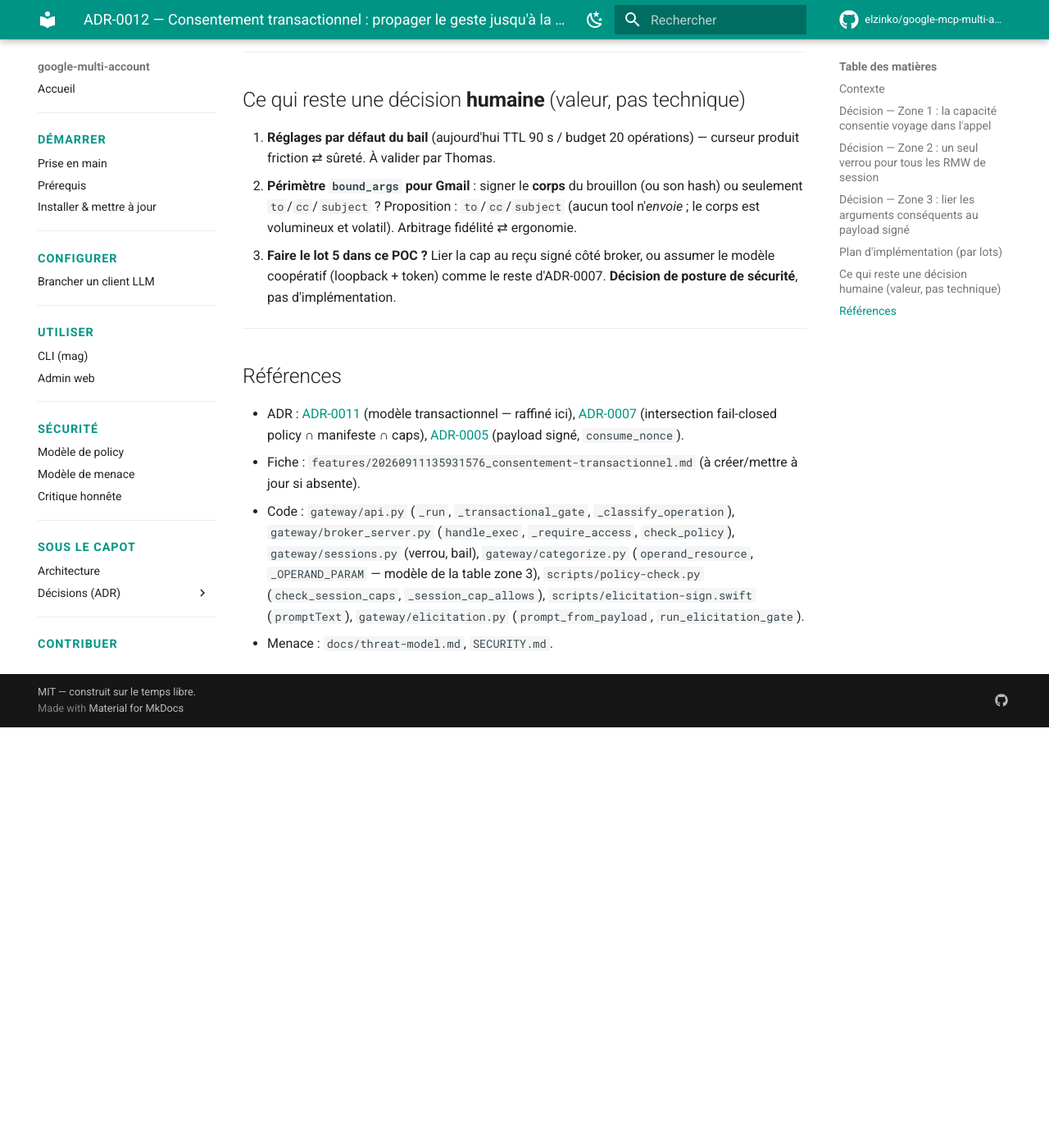
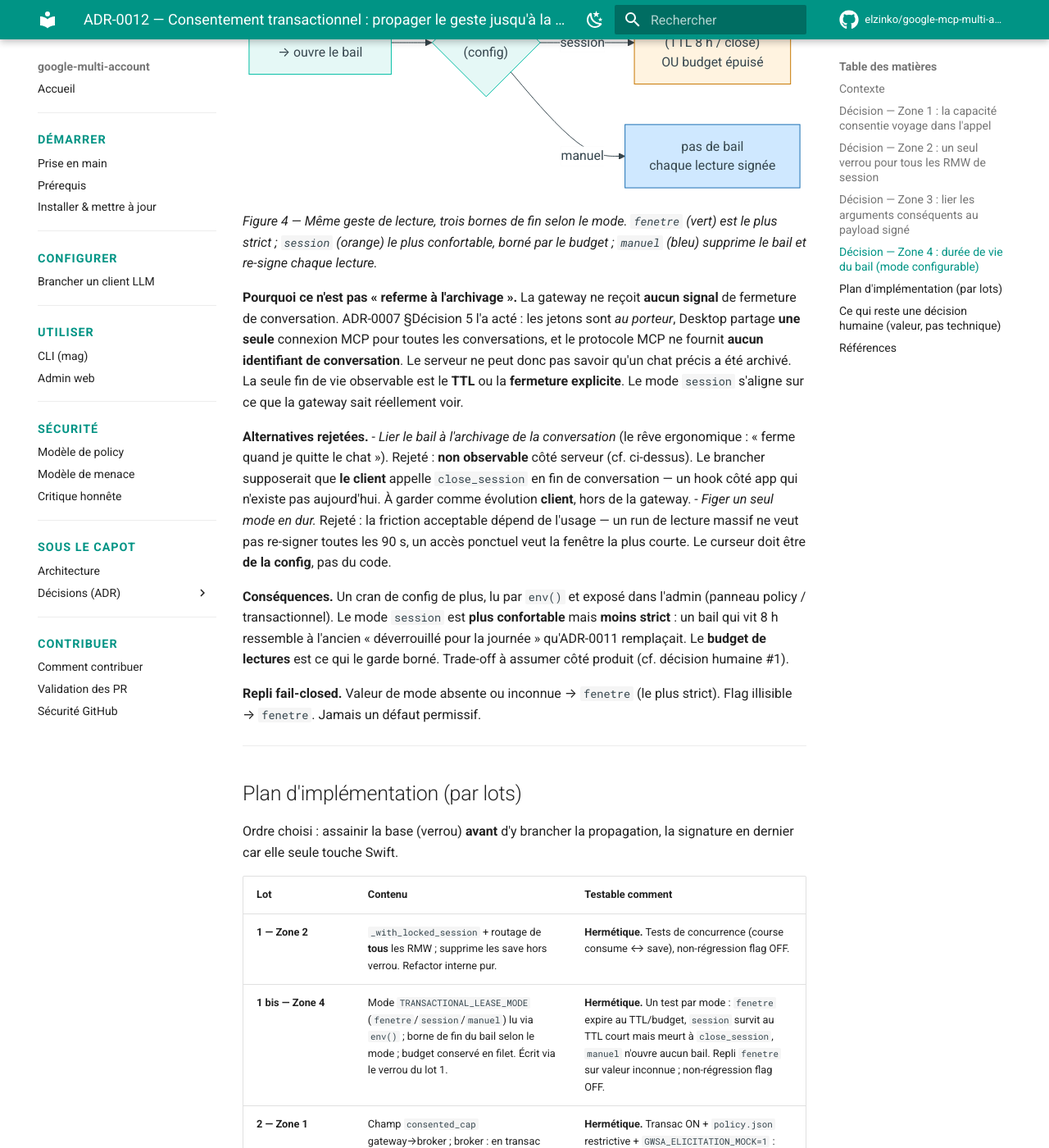
Before and after one commit to elzinko/google-mcp-multi-account, an MkDocs documentation site: the page built from docs/adr/ADR-0012-consentement-transactionnel-propagation.md, in a window 1280 px wide and 1400 px high, scrolled down 6113 px. Shown: the whole window at 82% size. Built offline with MkDocs 1.6.1 and Material for MkDocs 9.7.7, drawn with Linux system fonts in a browser that asks for light colours; comment, search, counter and statistics services are not loaded; before the commit the page ends 7000 px from its top, so only the background shows below that; some of the changed text lies outside the part shown.

Commit message:
docs(adr): ADR-0012 — Zone 4, durée de vie du bail configurable
Ajoute un 4e axe à l'ADR-0012 (raffinement produit demandé par Thomas) :
la borne de fin du bail de lecture devient un mode choisi en config/admin,
lu via env("TRANSACTIONAL_LEASE_MODE", "fenetre").

- fenetre (défaut) : TTL court + budget (comportement ADR-0011).
- session : vit avec la session (TTL 8 h / close), budget en filet.
- manuel : pas de bail, chaque lecture signée.

Le mode ne borne QUE la fin du bail : mutations toujours signées
usage-unique. « Referme à l'archivage » écarté (non observable côté
serveur, cf. ADR-0007 §Décision 5 : jetons au porteur, une connexion
MCP partagée, pas d'id de conversation). Repli fail-closed → fenetre.

Met à jour TL;DR, statut, plan (lot « 1 bis — Zone 4 »), décision
humaine #1 (mode par défaut), références (config.py env).

Co-Authored-By: Claude Opus 4.8 <noreply@anthropic.com>

````diff
--- a/docs/adr/ADR-0012-consentement-transactionnel-propagation.md
+++ b/docs/adr/ADR-0012-consentement-transactionnel-propagation.md
@@ -1,11 +1,11 @@
 # ADR-0012 — Consentement transactionnel : propager le geste jusqu'à la policy (raffinement d'ADR-0011)
 
 **Date** : 2026-09-12
-**Statut** : proposé (raffine ADR-0011 sur 3 points d'implémentation ; feature opt-in, OFF par défaut)
+**Statut** : proposé (raffine ADR-0011 sur 3 points d'implémentation + 1 réglage produit — durée de vie du bail ; feature opt-in, OFF par défaut)
 **Décideurs** : Thomas (mainteneur)
 **Raffine** : [ADR-0011](ADR-0011-consentement-transactionnel.md) · s'appuie sur [ADR-0007](ADR-0007-droits-par-session.md), [ADR-0005](ADR-0005-elicitation-signee-v2.md)
 
-> **TL;DR** — ADR-0011 a posé le *quoi* du consentement transactionnel (bail de lecture, acte de mutation signé usage-unique, retrait jamais LLM-dépendant). Trois rondes de revue Codex ont montré que le *comment* fuyait par trois trous : le geste réussissait dans la **gateway** mais le **broker** refusait quand même (il recalculait des capacités vides), des écritures de session concurrentes s'écrasaient, et la signature ne liait pas les vrais arguments de l'acte. Cet ADR tranche les trois **en amont** pour qu'une seule implémentation propre remplace les rustines : (1) la capacité consentie **voyage dans l'appel** et devient la source unique côté broker ; (2) **tous** les read-modify-write de session passent par **un seul verrou** ; (3) les arguments conséquents entrent dans le **payload signé** via une **table explicite**, acte non mappé = refus. *L'outil vérifie, l'humain autorise, le LLM propose.*
+> **TL;DR** — ADR-0011 a posé le *quoi* du consentement transactionnel (bail de lecture, acte de mutation signé usage-unique, retrait jamais LLM-dépendant). Trois rondes de revue Codex ont montré que le *comment* fuyait par trois trous : le geste réussissait dans la **gateway** mais le **broker** refusait quand même (il recalculait des capacités vides), des écritures de session concurrentes s'écrasaient, et la signature ne liait pas les vrais arguments de l'acte. Cet ADR tranche les trois **en amont** pour qu'une seule implémentation propre remplace les rustines : (1) la capacité consentie **voyage dans l'appel** et devient la source unique côté broker ; (2) **tous** les read-modify-write de session passent par **un seul verrou** ; (3) les arguments conséquents entrent dans le **payload signé** via une **table explicite**, acte non mappé = refus. S'y ajoute un **réglage produit** (Zone 4) : la **durée de vie du bail** devient un mode configurable — fenêtre courte (défaut), liée à la session, ou manuel — choisi en config/admin, sans jamais desserrer la signature des mutations. *L'outil vérifie, l'humain autorise, le LLM propose.*
 
 ---
 
@@ -133,6 +133,41 @@ Table initiale (surface de mutation réellement exposée par les tools MCP) :
 
 ---
 
+## Décision — Zone 4 : durée de vie du bail (mode configurable)
+
+**Décision.** La borne de fin du bail de lecture devient un **mode explicite**, choisi en configuration (fichier + interface admin), lu via `env("TRANSACTIONAL_LEASE_MODE", "fenetre")`. Trois valeurs :
+
+- `fenetre` (**défaut**) — le bail vit une **fenêtre courte** (TTL) **et** un **budget** de lectures. Il se referme au premier des deux atteint. C'est le comportement d'ADR-0011, le plus proprement *transactionnel*.
+- `session` — le bail vit **aussi longtemps que la session** — son TTL d'inactivité, aujourd'hui 8 h (ADR-0007) — ou jusqu'à `mag session close`. Il est stocké dans le fichier de session, donc il **disparaît avec elle**. Le **budget** reste actif comme filet : fin de session **ou** N lectures, au premier des deux.
+- `manuel` — pas de bail : **chaque lecture** passe par un acte signé (le mode manuel déjà prévu par ADR-0011).
+
+Le mode ne change **que la borne de fin du bail**. Il ne touche ni l'intersection ADR-0007 (Zone 1), ni le verrou (Zone 2), ni la signature des mutations (Zone 3). **Les mutations restent signées usage-unique dans tous les modes** — le mode ne desserre jamais l'écriture, seulement le confort de lecture.
+
+```mermaid
+flowchart LR
+    S["Geste de lecture<br/>→ ouvre le bail"] --> F{"mode<br/>(config)"}
+    F -->|fenetre| A["fin = TTL court<br/>OU budget épuisé"]
+    F -->|session| B["fin = fin de session<br/>(TTL 8 h / close)<br/>OU budget épuisé"]
+    F -->|manuel| C["pas de bail<br/>chaque lecture signée"]
+    style A fill:#e8f5e9,stroke:#2e7d32
+    style B fill:#fff3e0,stroke:#c77700
+    style C fill:#cfe8ff,stroke:#1b6fb3
+```
+
+*Figure 4 — Même geste de lecture, trois bornes de fin selon le mode. `fenetre` (vert) est le plus strict ; `session` (orange) le plus confortable, borné par le budget ; `manuel` (bleu) supprime le bail et re-signe chaque lecture.*
+
+**Pourquoi ce n'est pas « referme à l'archivage ».** La gateway ne reçoit **aucun signal** de fermeture de conversation. ADR-0007 §Décision 5 l'a acté : les jetons sont *au porteur*, Desktop partage **une seule** connexion MCP pour toutes les conversations, et le protocole MCP ne fournit **aucun identifiant de conversation**. Le serveur ne peut donc pas savoir qu'un chat précis a été archivé. La seule fin de vie observable est le **TTL** ou la **fermeture explicite**. Le mode `session` s'aligne sur ce que la gateway sait réellement voir.
+
+**Alternatives rejetées.**
+- *Lier le bail à l'archivage de la conversation* (le rêve ergonomique : « ferme quand je quitte le chat »). Rejeté : **non observable** côté serveur (cf. ci-dessus). Le brancher supposerait que **le client** appelle `close_session` en fin de conversation — un hook côté app qui n'existe pas aujourd'hui. À garder comme évolution **client**, hors de la gateway.
+- *Figer un seul mode en dur.* Rejeté : la friction acceptable dépend de l'usage — un run de lecture massif ne veut pas re-signer toutes les 90 s, un accès ponctuel veut la fenêtre la plus courte. Le curseur doit être **de la config**, pas du code.
+
+**Conséquences.** Un cran de config de plus, lu par `env()` et exposé dans l'admin (panneau policy / transactionnel). Le mode `session` est **plus confortable** mais **moins strict** : un bail qui vit 8 h ressemble à l'ancien « déverrouillé pour la journée » qu'ADR-0011 remplaçait. Le **budget de lectures** est ce qui le garde borné. Trade-off à assumer côté produit (cf. décision humaine #1).
+
+**Repli fail-closed.** Valeur de mode absente ou inconnue → `fenetre` (le plus strict). Flag illisible → `fenetre`. Jamais un défaut permissif.
+
+---
+
 ## Plan d'implémentation (par lots)
 
 Ordre choisi : assainir la base (verrou) **avant** d'y brancher la propagation, la signature en dernier car elle seule touche Swift.
@@ -140,6 +175,7 @@ Ordre choisi : assainir la base (verrou) **avant** d'y brancher la propagation,
 | Lot | Contenu | Testable comment |
 |---|---|---|
 | **1 — Zone 2** | `_with_locked_session` + routage de **tous** les RMW ; supprime les save hors verrou. Refactor interne pur. | **Hermétique.** Tests de concurrence (course consume ↔ save), non-régression flag OFF. |
+| **1 bis — Zone 4** | Mode `TRANSACTIONAL_LEASE_MODE` (`fenetre`/`session`/`manuel`) lu via `env()` ; borne de fin du bail selon le mode ; budget conservé en filet. Écrit via le verrou du lot 1. | **Hermétique.** Un test par mode : `fenetre` expire au TTL/budget, `session` survit au TTL court mais meurt à `close_session`, `manuel` n'ouvre aucun bail. Repli `fenetre` sur valeur inconnue ; non-régression flag OFF. |
 | **2 — Zone 1** | Champ `consented_cap` gateway→broker ; broker : en transac ON, `caps = [consented_cap]` **seulement** ; `policy-check.py` inchangé. | **Hermétique.** Transac ON + `policy.json` restrictive + `GWSA_ELICITATION_MOCK=1` : acte consenti passe, acte non consenti = deny. Sans Touch ID réel. |
 | **3 — Zone 3 (Python)** | Table `consequential_args` + `bound_args` dans le payload + rendu prompt Python. | **Hermétique.** Test *octets canoniques* via chemin mock HMAC ; acte non mappé → refus. |
 | **4 — Zone 3 (Swift) + live** | Rendu prompt Swift + **parité des octets canoniques** Python/Swift ; dialogue Touch ID affichant op + compte + args ; test 2 conversations. | **Non hermétique** — exige le vrai broker + Swift + Touch ID (test manuel `tests/manuels/`). |
@@ -151,7 +187,7 @@ Ordre choisi : assainir la base (verrou) **avant** d'y brancher la propagation,
 
 ## Ce qui reste une décision **humaine** (valeur, pas technique)
 
-1. **Réglages par défaut du bail** (aujourd'hui TTL 90 s / budget 20 opérations) — curseur produit friction ⇄ sûreté. À valider par Thomas.
+1. **Réglages par défaut du bail** — le **mode** de durée de vie par défaut (Zone 4 : `fenetre` proposé, le plus strict) **et** ses valeurs (aujourd'hui TTL 90 s / budget 20 opérations). Curseur produit friction ⇄ sûreté. À valider par Thomas.
 2. **Périmètre `bound_args` pour Gmail** : signer le **corps** du brouillon (ou son hash) ou seulement `to`/`cc`/`subject` ? Proposition : `to`/`cc`/`subject` (aucun tool n'*envoie* ; le corps est volumineux et volatil). Arbitrage fidélité ⇄ ergonomie.
 3. **Faire le lot 5 dans ce POC ?** Lier la cap au reçu signé côté broker, ou assumer le modèle coopératif (loopback + token) comme le reste d'ADR-0007. **Décision de posture de sécurité**, pas d'implémentation.
 
@@ -161,5 +197,5 @@ Ordre choisi : assainir la base (verrou) **avant** d'y brancher la propagation,
 
 - ADR : [ADR-0011](ADR-0011-consentement-transactionnel.md) (modèle transactionnel — raffiné ici), [ADR-0007](ADR-0007-droits-par-session.md) (intersection fail-closed policy ∩ manifeste ∩ caps), [ADR-0005](ADR-0005-elicitation-signee-v2.md) (payload signé, `consume_nonce`).
 - Fiche : `features/20260911135931576_consentement-transactionnel.md` (à créer/mettre à jour si absente).
-- Code : `gateway/api.py` (`_run`, `_transactional_gate`, `_classify_operation`), `gateway/broker_server.py` (`handle_exec`, `_require_access`, `check_policy`), `gateway/sessions.py` (verrou, bail), `gateway/categorize.py` (`operand_resource`, `_OPERAND_PARAM` — modèle de la table zone 3), `scripts/policy-check.py` (`check_session_caps`, `_session_cap_allows`), `scripts/elicitation-sign.swift` (`promptText`), `gateway/elicitation.py` (`prompt_from_payload`, `run_elicitation_gate`).
+- Code : `gateway/api.py` (`_run`, `_transactional_gate`, `_classify_operation`), `gateway/broker_server.py` (`handle_exec`, `_require_access`, `check_policy`), `gateway/sessions.py` (verrou, bail, mode de durée de vie), `gateway/config.py` (`env` — lecture de `TRANSACTIONAL_LEASE_MODE`), `gateway/categorize.py` (`operand_resource`, `_OPERAND_PARAM` — modèle de la table zone 3), `scripts/policy-check.py` (`check_session_caps`, `_session_cap_allows`), `scripts/elicitation-sign.swift` (`promptText`), `gateway/elicitation.py` (`prompt_from_payload`, `run_elicitation_gate`).
 - Menace : `docs/threat-model.md`, `SECURITY.md`.
````
